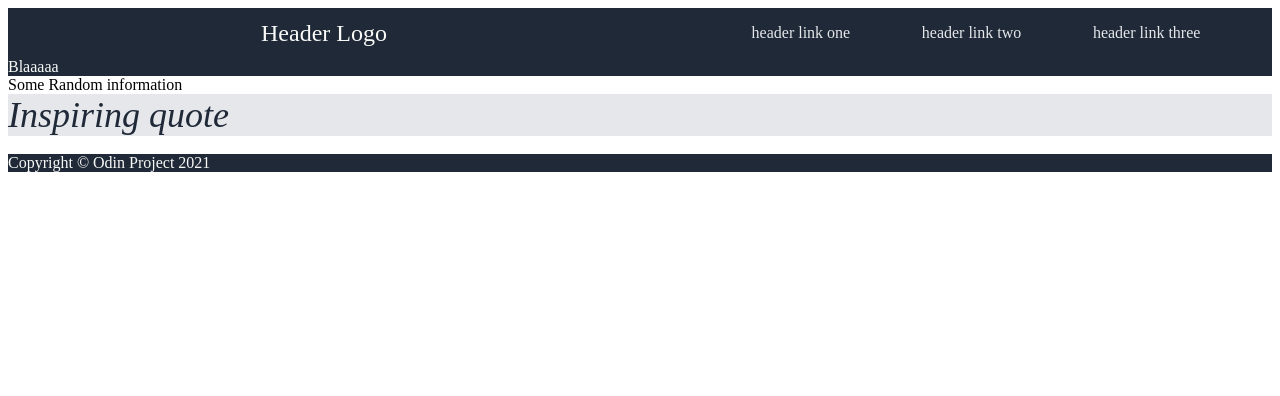
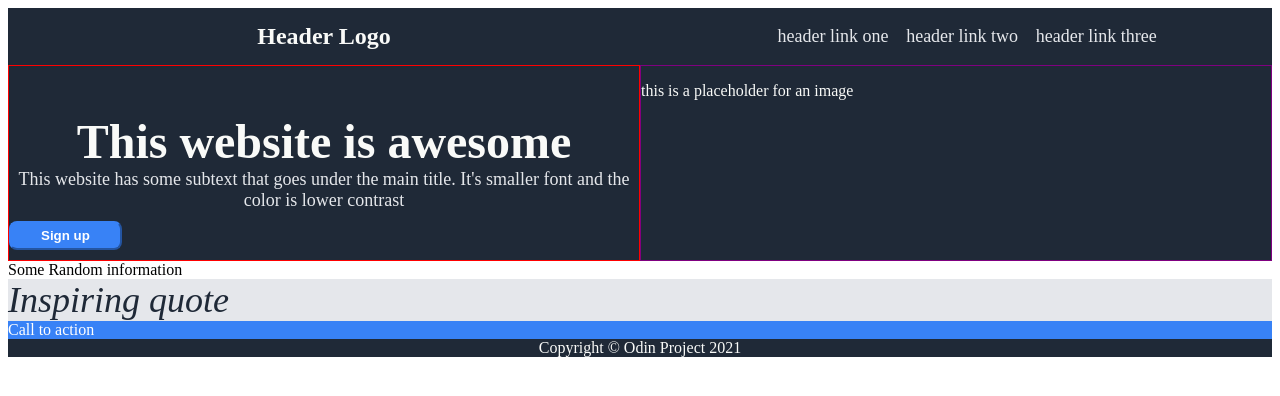
Before and after one commit to bomber34/odin-landing-page, a plain HTML site: page index.html in a window 1280 px wide. Drawn offline with Linux system fonts and the light colour scheme.

Commit message:
start work on hero area

```diff
--- a/css/style.css
+++ b/css/style.css
@@ -4,9 +4,7 @@
 }
 
 .header {
-    display: flex;
     margin-bottom: auto;
-    flex-direction: row;
     justify-content: space-between;
 }
 
@@ -16,6 +14,7 @@
     flex: 1;
     justify-content: center;
     align-self: center;
+    font-weight: bold;
 }
 
 .header-links {
@@ -25,15 +24,19 @@
 
 .header-list-right {
     display: flex;
-    flex: 1;
-    align-self: center;
-    justify-content: space-evenly;
+    flex: 1 1 0;
+    justify-content: center;
     list-style-type: none;
-    color: #E5E7EB;
+}
+
+.header-list-right > li {
+    margin-right: 3%;
 }
 
 .footer {
+    display: flex;
     margin-top: auto;
+    justify-content: center;
 }
 
 .hero, .header, .footer {
@@ -41,19 +44,62 @@
     color: #F9FaF8;
 
     display: flex;
+    flex-direction: row;
+}
+
+.main-area {
+    display: flex;
+    flex-direction: column;
+    flex: 4 0 0;
+    border: 1px solid greenyellow;
+}
+
+.hero-left {
+    display: flex;
+    flex-direction: column;
+    flex: 1 0 0;
+    text-align: center;
+    border: 1px solid red;
 }
 
 .hero-main-text {
     font-size: 48px;
-    font-weight: bolder;
+    font-weight: 800;
+    margin-bottom: 0px;
 }
 
 .hero-secondary-text {
+    margin-top: 0px;
+    margin-bottom: 0px;
+}
+
+.sign-up-btn {
+    border-radius: 8px;
+    font-weight: bold;
+
+    padding: 5px 30px;
+    margin-right: auto;
+    margin-top: 10px;
+    margin-bottom: 10px;
+    justify-content: center;
+    align-content: center;
+
+
+}
+
+.secondary-text {
     font-size: 18px;
     color: #E5E7EB;
 }
 
+.random-info {
+    display: flex;
+    flex: 1;
+}
+
 .quote-section {
+    display: flex;
+    flex: 1;
     background-color: #E5E7EB;
     font-size: 36px;
     font-style: italic;
@@ -61,12 +107,12 @@
 
 }
 
-.button-color {
+.call-to-action {
+    display: flex;
+    flex: 1;
+    color: white;
     background-color: #3882F6;
-}
-
-.call-to-action {
-    color: white;
+    border-color: #3882F6;
 }
 
 .information-header-text {
--- a/index.html
+++ b/index.html
@@ -11,24 +11,34 @@
     <div class="header">
         <div class="header-logo-text">Header Logo</div>
         <div class="header-links">
-            <ul class="header-list-right">
+            <ul class="header-list-right secondary-text">
                 <li>header link one</li>
                 <li>header link two</li>
                 <li>header link three</li>
             </ul>
         </div>
     </div>
-    <!-- main -->
-    <div>
         <!-- hero -->
-        <div class="hero">Blaaaaa</div>
+        <div class="hero">
+            <!-- hero left side -->
+            <div class="hero-left">
+                <p class="hero-main-text">This website is awesome</p>
+                <p class="secondary-text hero-secondary-text">
+                    This website has some subtext that goes under the main title.
+                    It's smaller font and the color is lower contrast</p>
+                <button class="call-to-action sign-up-btn">Sign up</button>
+            </div>
+            <!-- hero right side -->
+            <div style="display: flex; flex: 1; border: 1px solid purple">
+                <p>this is a placeholder for an image</p>
+            </div>
+        </div>
         <!-- some random information section -->
         <div class="random-info">Some Random information</div>
         <!-- quote section -->
         <div class="quote-section">Inspiring quote</div>
         <!-- call to action -->
         <div class="call-to-action">Call to action</div>
-    </div>
     <!-- footer -->
     <div class="footer">Copyright © Odin Project 2021</div>
 </body>
```
